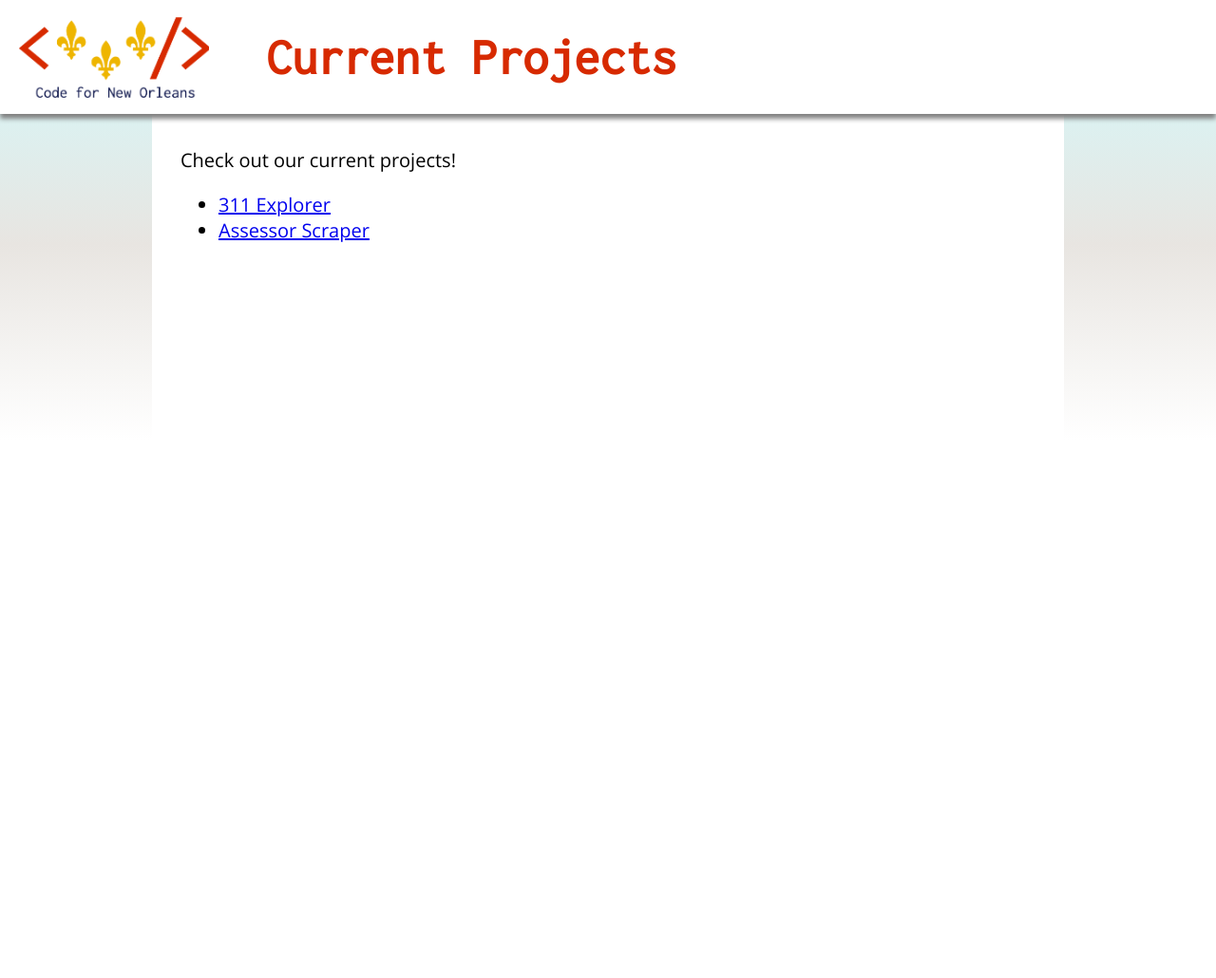
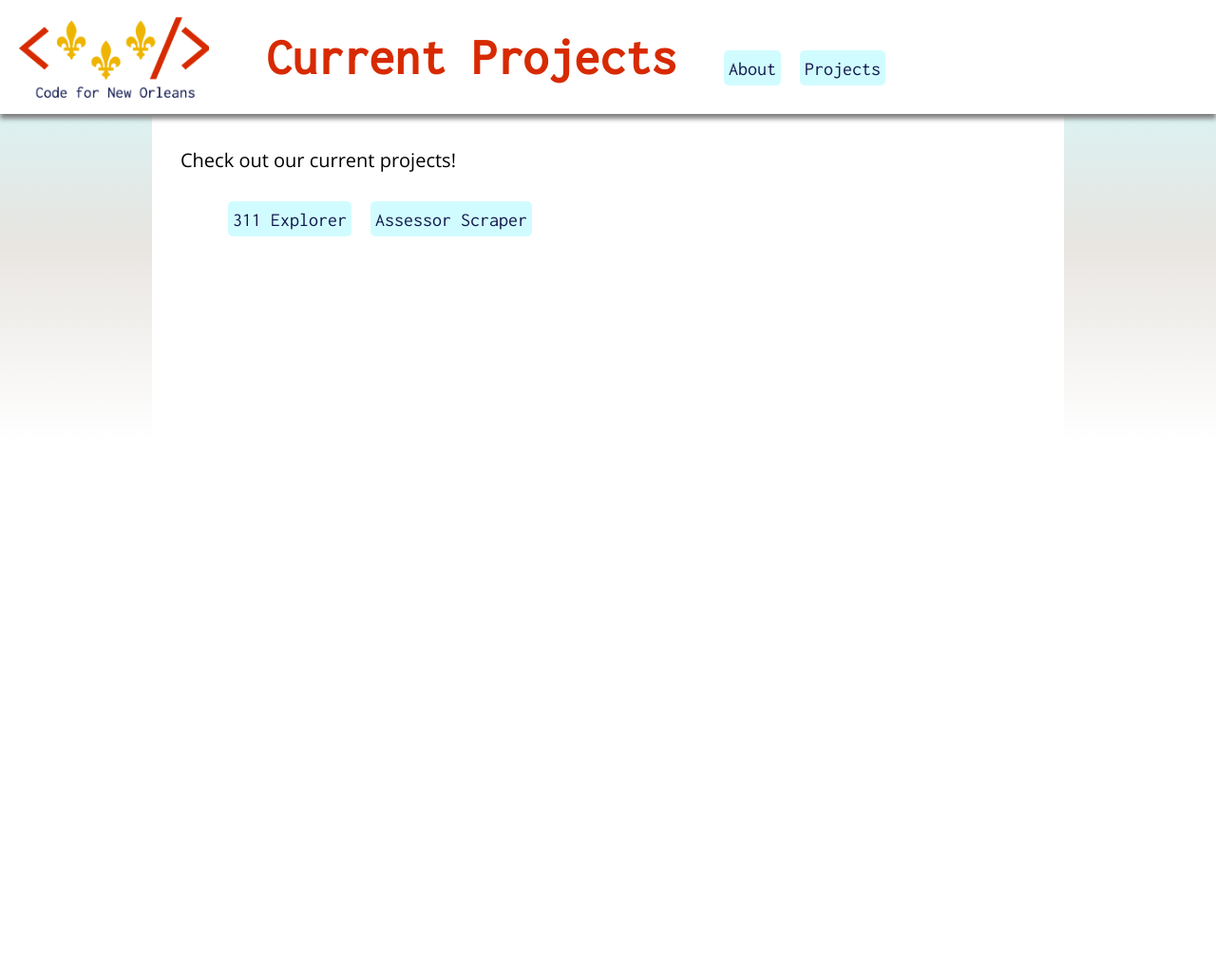
Before and after one commit to codefornola/codefornola.github.io, a Jekyll site: the page built from pages/projects/index.md, in a window 1280 px wide. Shown: the whole page at 95% size. Built offline with Jekyll 4.4.1, drawn with Linux system fonts in a browser that asks for light colours.

Commit message:
Move main menu to header, make page menu appear as pill buttons too.

```diff
--- a/_includes/header.html
+++ b/_includes/header.html
@@ -1,4 +1,19 @@
   <header>
-    <div class="logo"></div>
+    <a href="/"><div class="logo"></div></a>
     <h1>{{ page.title | default: site.title }}</h1>
+    <nav role="navigation">
+      <ul>
+        {% for page_item in site.pages %}
+          {% if page_item.category == 'main_nav' %}
+            <li><a href='{{ page_item.url }}'>
+              {% if page_item.menu_tag %}
+                {{ page_item.menu_tag }}
+              {% else %}
+                {{ page_item.title }}
+              {% endif %}
+            </a></li>
+          {% endif %}
+        {% endfor %}
+      </ul>
+    </nav>
   </header>
--- a/css/main.css
+++ b/css/main.css
@@ -64,7 +64,7 @@ header {
   flex-direction: row;
   flex-flow: nowrap;
   align-items: center;
-
+  align-content: space-between;
 }
 .logo {
   background-image: url('/img/cfno-logo.png');
@@ -125,14 +125,22 @@ h6 {
   padding: 135px 30px 5px 30px;
 }
 
+nav {
+  flex-direction: row;
+  align-self: flex-end;
+}
 nav > ul {
-  display: block;
+  display: flex;
+  align-items: flex-end;
+  flex-direction: row;
 }
 nav > ul > li {
   display: inline-block;
   padding: 5px;
+  margin: 10px;
   background-color: var(--brand-sky-highlight);
   list-style-type: none;
+  border-radius: 5px;
 }
 nav > ul > li > a {
   color: var(--brand-blue);
--- a/pages/projects/index.md
+++ b/pages/projects/index.md
@@ -6,10 +6,12 @@
 ---
 Check out our current projects!
 
-<ul>
-  {% for page_item in site.pages %}
-    {% if page_item.category == 'project' %}
-      <li><a href='{{ page_item.url }}'>{{ page_item.title }}</a> {% if page_item.champion and page_item.champion.name %} (Champion: {{ page_item.champion.name }}) {% endif %}</li>
-    {% endif %}
-  {% endfor %}
-</ul>
+<nav>
+  <ul>
+    {% for page_item in site.pages %}
+      {% if page_item.category == 'project' %}
+        <li><a href='{{ page_item.url }}'>{{ page_item.title }}</a> {% if page_item.champion and page_item.champion.name %} (Champion: {{ page_item.champion.name }}) {% endif %}</li>
+      {% endif %}
+    {% endfor %}
+  </ul>
+</nav>
```
Also changed, not shown: index.html (+0 -16 lines).
